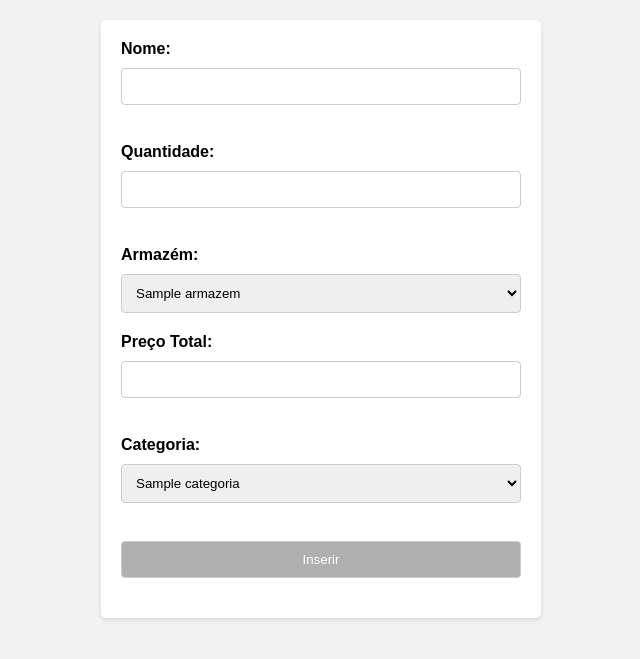
After one commit to pedrxlz/box-box, a Flask app: page /product/new in a window 1280 px wide. The commit adds this page. Shown: the top 659 px of the page, without its empty margins (319-959 px from the left). Run offline with Flask 3, Linux system fonts and the light colour scheme; a database or web service that is not in the repository returns one stand-in record (values such as "Sample title").

Commit message:
feat: add and remove products,and add category & storage

```diff
--- a/app.py
+++ b/app.py
@@ -1,3 +1,4 @@
+from bson.objectid import ObjectId
 from flask import Flask, redirect, render_template, request, session, url_for
 
 from banco import Connection
@@ -6,7 +7,6 @@ connection = Connection()
 
 app = Flask(__name__)
 app.secret_key = "xmqwoidmwqo"
-
 
 @app.route('/', methods=['GET'])
 def index():
@@ -47,6 +47,51 @@ def logout():
     session.pop('username', None)
     return redirect(url_for('index'))
 
+@app.route('/product/new', methods=['POST', 'GET'])
+def add():
+    if request.method == 'POST':
+        new_produto = {
+            'armazem': ObjectId(request.form['storage']),
+            'categoria': ObjectId(request.form['category']),
+            'nome': request.form['name'],
+            'preco': request.form['price'],
+            'quantidade': request.form['quantity'],
+        }
+
+        connection.post_produto(new_produto)
+
+        return redirect(url_for('index'))
+    return render_template('new_product.html', categories=connection.get_categoria(), storages=connection.get_armazem())
+
+@app.route('/product/<id>/delete', methods=['GET'])
+def delete(id):
+    connection.delete_produto(id)
+    return redirect(url_for('index'))
+
+@app.route('/category/new', methods=['POST', 'GET'])
+def add_category():
+    if request.method == 'POST':
+        new_categoria = {
+            'nome': request.form['name']
+        }
+
+        connection.post_categoria(new_categoria)
+
+        return redirect(url_for('index'))
+    return render_template('new_category.html')
+
+@app.route('/storage/new', methods=['POST', 'GET'])
+def add_storage():
+    if request.method == 'POST':
+        new_armazem = {
+            'nome': request.form['name'],
+            "endereco": request.form['address']
+        }
+
+        connection.post_armazem(new_armazem)
+
+        return redirect(url_for('index'))
+    return render_template('new_storage.html')
 
 if __name__ == '__main__':
     app.run(debug=True)
--- a/banco.py
+++ b/banco.py
@@ -1,3 +1,4 @@
+from bson.objectid import ObjectId
 from pymongo import MongoClient
 from werkzeug.security import check_password_hash, generate_password_hash
 
@@ -12,14 +13,44 @@ class Connection():
         response_builder = [ data for data in response ]
         return response_builder
 
+    def get_armazem_by_id(self, id) -> list:
+        response = self.db['armazem'].find_one({'_id': ObjectId(id)})
+        return response
+
+    def post_armazem(self, armazem):
+        result = self.db['armazem'].insert_one(armazem)
+
+        if result.inserted_id:
+            return f"O armazem foi inserido com o ID {result.inserted_id}"
+        else:
+            return "Falha ao adicionar o armazem"
+
     def get_categoria(self) -> list:
         response = self.db['categoria'].find()
         response_builder = [ data for data in response ]
         return response_builder
 
+    def get_categoria_by_id(self, id) -> list:
+        response = self.db['categoria'].find_one({'_id': ObjectId(id)})
+        return response
+
+    def post_categoria(self, categoria):
+        result = self.db['categoria'].insert_one(categoria)
+
+        if result.inserted_id:
+            return f"A categoria foi inserida com o ID {result.inserted_id}"
+        else:
+            return "Falha ao adicionar a categoria"
+
+
     def get_produto(self) -> list:
         response = self.db['produto'].find()
         response_builder = [ data for data in response ]
+
+        for data in response_builder:
+            data['armazem'] = self.get_armazem_by_id(data['armazem'])['nome']
+            data['categoria'] = self.get_categoria_by_id(data['categoria'])['nome']
+
         return response_builder
 
     def get_usuario(self) -> list:
@@ -34,6 +65,13 @@ class Connection():
             return f"O produto foi inserido com o ID {result.inserted_id}"
         else:
             return "Falha ao adicionar o produto"
+    def delete_produto(self, id):
+        result = self.db['produto'].delete_one({'_id': ObjectId(id)})
+
+        if result.deleted_count:
+            return f"O produto foi deletado com sucesso"
+        else:
+            return "Falha ao deletar o produto"
 
 
     # METODOS DESTINADOS A TABLE PRODUTO
--- /dev/null
+++ b/templates/new_product.html
@@ -0,0 +1,96 @@
+<!DOCTYPE html>
+<html lang="en">
+  <head>
+    <!DOCTYPE html>
+    <html lang="en">
+      <head>
+        <meta charset="UTF-8" />
+        <meta name="viewport" content="width=device-width, initial-scale=1.0" />
+        <title>Inserir produto</title>
+        <style>
+          body {
+            font-family: Arial, sans-serif;
+            background-color: #f2f2f2;
+            margin: 0;
+            padding: 20px;
+          }
+
+          form {
+            max-width: 400px;
+            margin: 0 auto;
+            background-color: #fff;
+            padding: 20px;
+            border-radius: 5px;
+            box-shadow: 0 2px 5px rgba(0, 0, 0, 0.1);
+          }
+
+          label {
+            display: block;
+            margin-bottom: 10px;
+            font-weight: bold;
+          }
+
+          input,
+          select {
+            width: 100%;
+            padding: 10px;
+            border: 1px solid #ccc;
+            border-radius: 4px;
+            box-sizing: border-box;
+            margin-bottom: 20px;
+          }
+
+          input[type="submit"] {
+            background-color: #afafaf;
+            color: white;
+            cursor: pointer;
+          }
+
+          input[type="submit"]:hover {
+            opacity: 0.8;
+          }
+        </style>
+      </head>
+      <body>
+        <form method="POST">
+          <label for="name">Nome:</label>
+          <input type="text" id="name" name="name" required /><br /><br />
+
+          <label for="quantity">Quantidade:</label>
+          <input
+            type="number"
+            id="quantity"
+            name="quantity"
+            required
+          /><br /><br />
+
+          <label for="storage">Armazém:</label>
+          <select id="storage" name="storage" required>
+            {% for storage in storages %}
+            <option value="{{storage._id}}">{{ storage.nome }}</option>
+            {% endfor %}
+          </select>
+
+          <label for="price">Preço Total:</label>
+          <input
+            type="number"
+            id="price"
+            name="price"
+            step="0.01"
+            required
+          /><br /><br />
+
+          <label for="category">Categoria:</label>
+          <select id="category" name="category" required>
+            {% for category in categories %}
+            <option value="{{category._id}}">{{ category.nome }}</option>
+            {% endfor %}
+          </select>
+          <br /><br />
+
+          <input type="submit" value="Inserir" />
+        </form>
+      </body>
+    </html>
+  </head>
+</html>
```
Also changed, not shown: templates/index.html (+7 -0 lines), templates/new_category.html (added, +66 -0 lines), templates/new_storage.html (added, +67 -0 lines).
